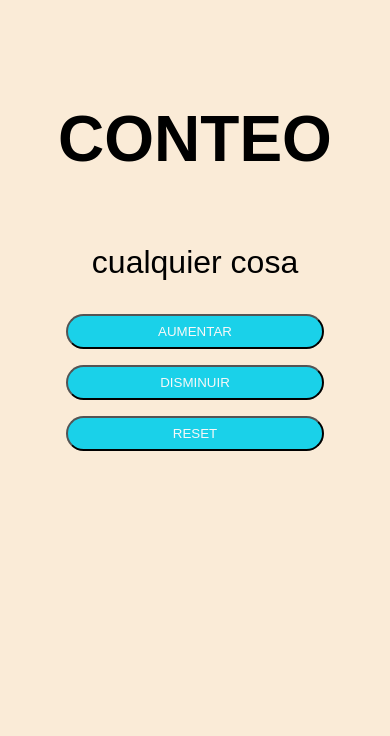
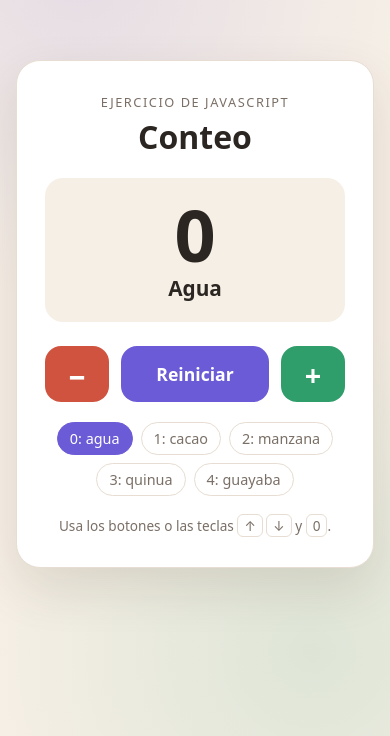
Before and after one commit to alejo234506/js, a plain HTML site: page index.html in a window 390 px wide. Shown: the part 108-844 px from the top of the page. Drawn offline with Linux system fonts and the light colour scheme.

Commit message:
Corrige y moderniza el contador
- Ruta relativa del script (antes /conteo.js fallaba en GitHub Pages)
- Botones con data-accion en lugar de clases "+", "-" y emoji
- Nuevo diseño responsive, accesible y con modo oscuro
- Atajos de teclado y README con captura

Co-Authored-By: Claude Opus 5.5 <noreply@anthropic.com>

```diff
--- a/conteo.js
+++ b/conteo.js
@@ -1,38 +1,50 @@
-let  array=['agua', 'cacao', 'manzana','quiqo','garu']
-let contador=0;
+// Contador: cada posición del contador muestra una palabra de la lista.
+const palabras = ['agua', 'cacao', 'manzana', 'quinua', 'guayaba'];
 
-const valor=document.querySelector("#value");
-const boton=document.querySelectorAll(".Boton");
+let contador = 0;
 
+const valor = document.querySelector('#valor');
+const palabra = document.querySelector('#palabra');
+const lista = document.querySelector('#lista');
+const botones = document.querySelectorAll('[data-accion]');
 
-boton.forEach(botones=>{
-    botones.addEventListener('click',function(h){
-        const estilos= h.currentTarget.classList;
+// Pinta la lista de palabras una sola vez.
+palabras.forEach((texto, indice) => {
+    const item = document.createElement('li');
+    item.textContent = `${indice}: ${texto}`;
+    lista.append(item);
+});
 
-        if (estilos.contains('+')){
-            contador++
-            valor.style.color='#5D5B5A'
-            valor.style.transition='2s'
-        }
-        else if (estilos.contains('-')){
-            contador--
-            valor.style.color='#7ACA69'
-            valor.style.transition='2s'
-        }
-        else {
-            contador=0
-            valor.style.color='#9C69CA'
-            valor.style.transition='3s'
-        }
-        if (contador in array){
-            valor.textContent = `${contador} : ${array[contador]}`
-            valor.style.transition = '1s'
-        }
+function render() {
+    const existe = contador >= 0 && contador < palabras.length;
 
-        else{
-            valor.textContent = `${contador} : No existe`
-            valor.style.transition = '1s'
-        }
-    })
+    valor.textContent = contador;
+    palabra.textContent = existe ? palabras[contador] : 'No existe';
+    palabra.classList.toggle('palabra--vacia', !existe);
 
-})
+    valor.classList.toggle('numero--positivo', contador > 0);
+    valor.classList.toggle('numero--negativo', contador < 0);
+
+    [...lista.children].forEach((item, indice) => {
+        item.classList.toggle('activa', indice === contador);
+    });
+}
+
+function ejecutar(accion) {
+    if (accion === 'aumentar') contador++;
+    else if (accion === 'disminuir') contador--;
+    else contador = 0;
+    render();
+}
+
+botones.forEach((boton) => {
+    boton.addEventListener('click', () => ejecutar(boton.dataset.accion));
+});
+
+document.addEventListener('keydown', (evento) => {
+    if (evento.key === 'ArrowUp' || evento.key === '+') ejecutar('aumentar');
+    else if (evento.key === 'ArrowDown' || evento.key === '-') ejecutar('disminuir');
+    else if (evento.key === '0' || evento.key === 'Escape') ejecutar('reiniciar');
+});
+
+render();
--- a/index.html
+++ b/index.html
@@ -2,19 +2,30 @@
 <html lang="es">
 <head>
     <meta charset="UTF-8">
-    <meta http-equiv="X-UA-Compatible" content="IE=edge">
     <meta name="viewport" content="width=device-width, initial-scale=1.0">
-    <title> contador </title>
+    <meta name="description" content="Contador interactivo en JavaScript: cada número muestra una palabra de una lista.">
+    <title>Contador</title>
     <link rel="stylesheet" href="./style.css">
 </head>
 <body>
-    <div class="contenedor">
-        <h1> CONTEO </h1>
-        <span id="value">cualquier cosa</span>
-        <button class="Boton +">AUMENTAR</button>
-        <button class="Boton -"> DISMINUIR </button>
-        <button class="Boton 🍤">RESET</button>
-    </div>
-    <script src="/conteo.js"></script>
+    <main class="tarjeta">
+        <p class="etiqueta">Ejercicio de JavaScript</p>
+        <h1>Conteo</h1>
+
+        <div class="pantalla" aria-live="polite">
+            <span id="valor" class="numero">0</span>
+            <span id="palabra" class="palabra">agua</span>
+        </div>
+
+        <div class="botones">
+            <button type="button" class="boton boton--menos" data-accion="disminuir" aria-label="Disminuir">−</button>
+            <button type="button" class="boton boton--reset" data-accion="reiniciar">Reiniciar</button>
+            <button type="button" class="boton boton--mas" data-accion="aumentar" aria-label="Aumentar">+</button>
+        </div>
+
+        <ol class="lista" id="lista" aria-label="Palabras disponibles"></ol>
+        <p class="ayuda">Usa los botones o las teclas <kbd>↑</kbd> <kbd>↓</kbd> y <kbd>0</kbd>.</p>
+    </main>
+    <script src="./conteo.js"></script>
 </body>
 </html>
--- a/style.css
+++ b/style.css
@@ -1,34 +1,141 @@
-body{
-    background-color: antiquewhite;
-    font-size: xx-large;
-    font-family: Arial, Helvetica, sans-serif;
+:root {
+    --fondo: #f6efe6;
+    --tarjeta: #ffffff;
+    --texto: #2b2622;
+    --suave: #7a6f66;
+    --borde: #e7ddd2;
+    --mas: #2f9e6b;
+    --menos: #d0533f;
+    --reset: #6b5bd6;
+    --sombra: 0 20px 50px rgba(64, 43, 20, 0.12);
 }
-.contenedor{
+
+@media (prefers-color-scheme: dark) {
+    :root {
+        --fondo: #1b1815;
+        --tarjeta: #27231f;
+        --texto: #f3ece4;
+        --suave: #b3a79b;
+        --borde: #3a342e;
+        --sombra: 0 20px 50px rgba(0, 0, 0, 0.4);
+    }
+}
+
+* { box-sizing: border-box; }
+
+body {
+    margin: 0;
+    min-height: 100vh;
+    display: grid;
+    place-items: center;
+    padding: 24px 16px;
+    background: radial-gradient(circle at 20% 10%, rgba(107, 91, 214, 0.12), transparent 40%),
+                radial-gradient(circle at 80% 90%, rgba(47, 158, 107, 0.12), transparent 40%),
+                var(--fondo);
+    color: var(--texto);
+    font-family: system-ui, -apple-system, "Segoe UI", Roboto, sans-serif;
+}
+
+.tarjeta {
+    width: 100%;
+    max-width: 420px;
+    padding: 32px 28px;
+    background: var(--tarjeta);
+    border: 1px solid var(--borde);
+    border-radius: 24px;
+    box-shadow: var(--sombra);
+    text-align: center;
+}
+
+.etiqueta {
+    margin: 0;
+    font-size: 0.8rem;
+    letter-spacing: 0.12em;
+    text-transform: uppercase;
+    color: var(--suave);
+}
+
+h1 { margin: 4px 0 20px; font-size: 2rem; }
+
+.pantalla {
+    display: flex;
+    flex-direction: column;
+    gap: 4px;
+    padding: 20px;
+    border-radius: 18px;
+    background: var(--fondo);
+}
+
+.numero {
+    font-size: 4.5rem;
+    font-weight: 800;
+    line-height: 1;
+    font-variant-numeric: tabular-nums;
+    transition: color 0.4s ease;
+}
+.numero--positivo { color: var(--mas); }
+.numero--negativo { color: var(--menos); }
+
+.palabra { font-size: 1.3rem; font-weight: 600; text-transform: capitalize; }
+.palabra--vacia { color: var(--suave); font-style: italic; }
+
+.botones {
+    display: grid;
+    grid-template-columns: 64px 1fr 64px;
+    gap: 12px;
+    margin: 24px 0 20px;
+}
+
+.boton {
+    height: 56px;
+    border: 0;
+    border-radius: 16px;
+    color: #fff;
+    font: inherit;
+    font-size: 1.1rem;
+    font-weight: 700;
+    cursor: pointer;
+    transition: transform 0.15s ease, filter 0.15s ease;
+}
+.boton--mas, .boton--menos { font-size: 1.8rem; }
+.boton--mas { background: var(--mas); }
+.boton--menos { background: var(--menos); }
+.boton--reset { background: var(--reset); }
+.boton:hover { filter: brightness(1.08); }
+.boton:active { transform: scale(0.96); }
+.boton:focus-visible { outline: 3px solid var(--texto); outline-offset: 3px; }
+
+.lista {
     display: flex;
     flex-wrap: wrap;
-    flex-direction: column;
-    align-content: space-around;
-    height: 85vh;
-   justify-content: center;
-    text-align: center;
-
+    justify-content: center;
+    gap: 8px;
+    margin: 0;
+    padding: 0;
+    list-style: none;
+}
+.lista li {
+    padding: 6px 12px;
+    border: 1px solid var(--borde);
+    border-radius: 999px;
+    font-size: 0.9rem;
+    color: var(--suave);
+    transition: all 0.2s ease;
+}
+.lista li.activa {
+    border-color: var(--reset);
+    background: var(--reset);
+    color: #fff;
 }
 
-span{
-    margin: 25px;
-    font-size: 1em;
-    transition: 100px;
+.ayuda { margin: 20px 0 0; font-size: 0.85rem; color: var(--suave); }
+kbd {
+    padding: 1px 6px;
+    border: 1px solid var(--borde);
+    border-radius: 6px;
+    font-family: inherit;
 }
 
-button{
-   width:auto;
-    height: 35px;
-    background-color: rgb(26, 209, 233);
-    color:rgb(248, 248, 248);
-    border-radius:20px;
-    margin: 8px;
+@media (prefers-reduced-motion: reduce) {
+    * { transition: none !important; }
 }
-button:hover{
-    color: black;
-    background-color: rgb(201, 201, 196);
-}
```
Also changed, not shown: docs/preview.png (added), 1 other file.
